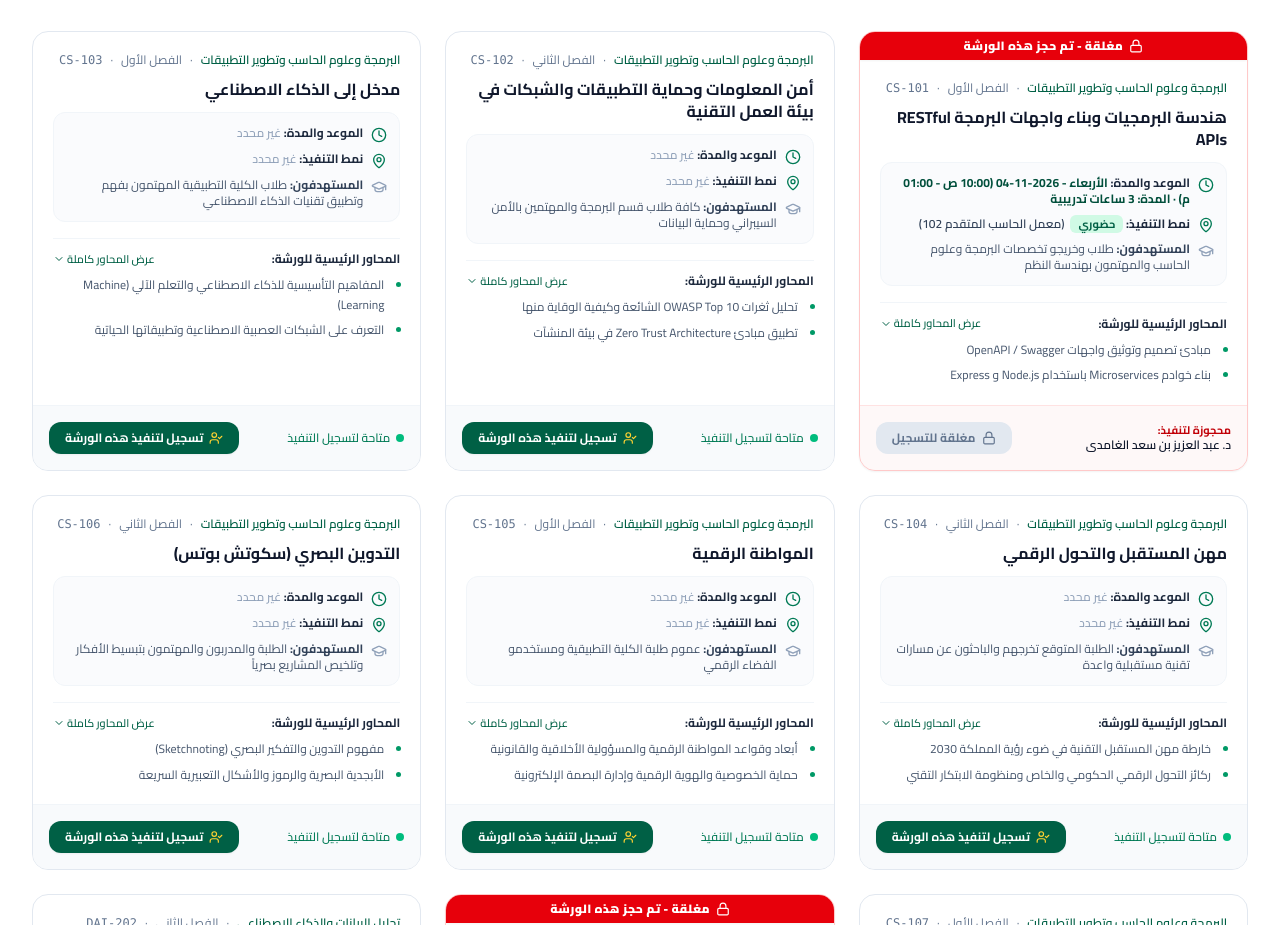
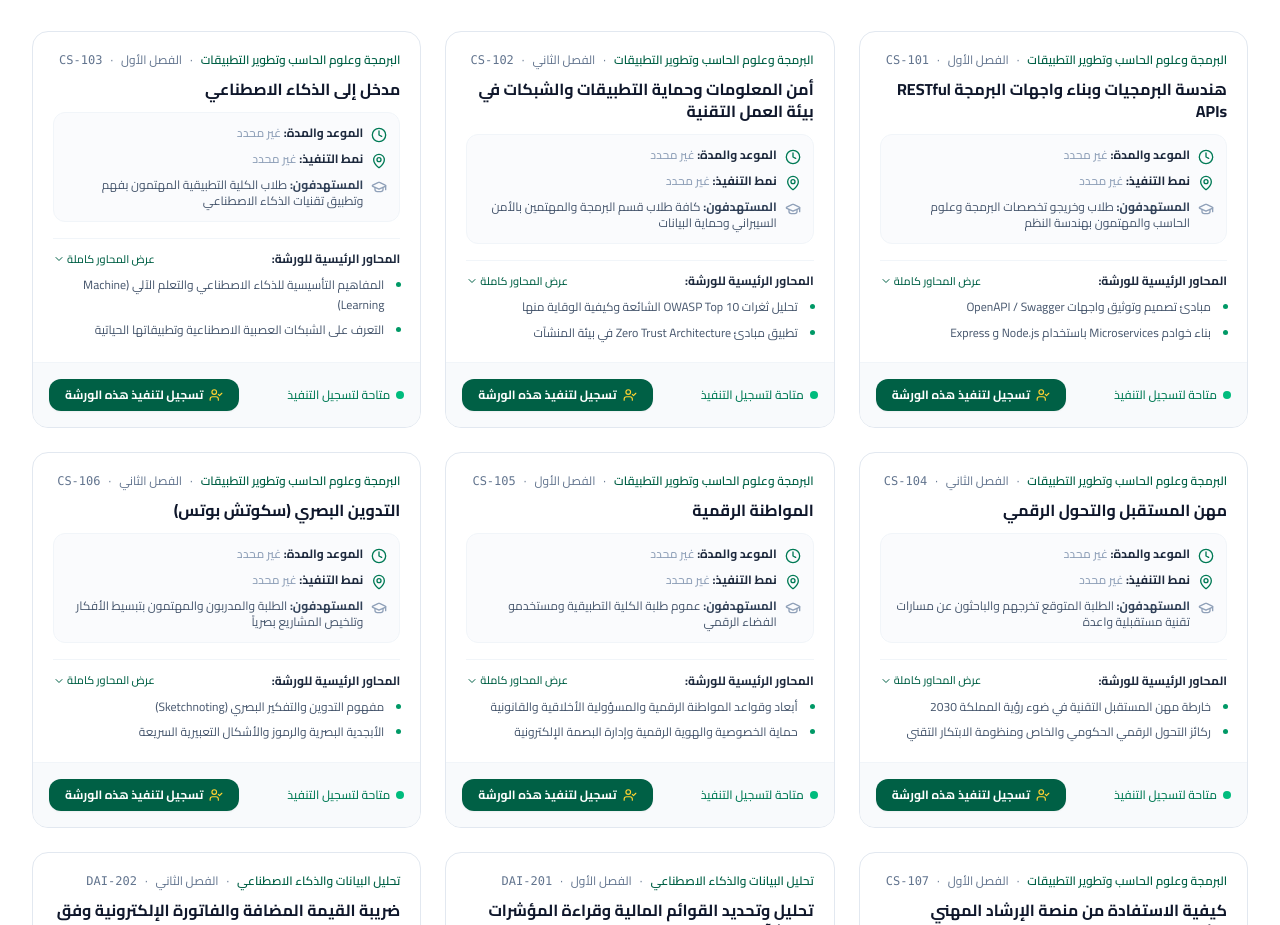
Before and after one commit to nasseralosemi/mu-workshops-portal, a React (Vite) app: page / in a window 1280 px wide. Shown: the part 1875-2800 px from the top of the page. Built offline with nearby package versions, Linux system fonts and the light colour scheme; no server answers; the database is empty.

Commit message:
refactor: remove hardcoded mock workshop registration data
Clean up codebase by removing pre-seeded registration mock data from App, HTML generator, and Firebase initialization logic to ensure a fresh state for production.

```diff
--- a/src/App.tsx
+++ b/src/App.tsx
@@ -32,69 +32,28 @@ import {
 export default function App() {
   // Workshops state with local storage fallback
   const [workshops, setWorkshops] = useState<Workshop[]>(() => {
-    // Prepare baseline seeded workshops
-    const seeded = [...INITIAL_WORKSHOPS];
-    seeded[0] = {
-      ...seeded[0],
-      instructor: {
-        doctorName: 'د. عبد العزيز بن سعد الغامدي',
-        academicRank: 'أستاذ مشارك',
-        department: 'البرمجة وعلوم الحاسب وتطوير التطبيقات',
-        email: 'a.alghamdi@mu.edu.sa',
-        phone: '0555123456',
-        confirmedDate: '2026-11-04',
-        executionDay: 'الأربعاء',
-        executionTime: '10:00 ص - 01:00 م',
-        durationHours: '3 ساعات تدريبية',
-        deliveryMode: 'حضوري',
-        locationOrLink: 'معمل الحاسب المتقدم 102',
-        notes: 'تم حجز معمل 102 وتجهيز بيئات الحوسبة السحابية',
-        registeredAt: '19 أكتوبر 2026',
-        registrationCode: 'MU-WRK-4819',
-      },
-    };
-    seeded[7] = {
-      ...seeded[7],
-      instructor: {
-        doctorName: 'د. نورة بنت فهد التميمي',
-        academicRank: 'أستاذ مساعد',
-        department: 'التسويق وإدارة السياحة والضيافة',
-        email: 'n.altamimi@mu.edu.sa',
-        phone: '0501239876',
-        confirmedDate: '2026-11-09',
-        executionDay: 'الإثنين',
-        executionTime: '11:00 ص - 01:00 م',
-        durationHours: 'ساعتان تدريبيتان',
-        deliveryMode: 'حضوري',
-        locationOrLink: 'قاعة الابتكار والتسويق 201',
-        notes: 'قاعة الابتكار والتسويق مع شاشات تفاعلية',
-        registeredAt: '18 أكتوبر 2026',
-        registrationCode: 'MU-WRK-9204',
-      },
-    };
-
     try {
       const saved = localStorage.getItem('mu_workshops_data');
       if (saved) {
         const parsed = JSON.parse(saved);
         if (Array.isArray(parsed) && parsed.length > 0) {
           const savedMap = new Map(parsed.map((w: Workshop) => [w.id, w]));
-          const merged = seeded.map((w) => {
+          const merged = INITIAL_WORKSHOPS.map((w) => {
             const savedItem = savedMap.get(w.id);
             if (savedItem && savedItem.instructor) {
-              return { ...w, instructor: savedItem.instructor };
+              return { ...w, ...savedItem };
             }
             return w;
           });
-          const seededIds = new Set(seeded.map((w) => w.id));
-          const extraUser = parsed.filter((w: Workshop) => !seededIds.has(w.id));
+          const initIds = new Set(INITIAL_WORKSHOPS.map((w) => w.id));
+          const extraUser = parsed.filter((w: Workshop) => !initIds.has(w.id));
           return [...merged, ...extraUser];
         }
       }
     } catch (e) {
       console.warn('Could not read from localStorage', e);
     }
-    return seeded;
+    return INITIAL_WORKSHOPS;
   });
 
   // Proposals state with local storage fallback
@@ -105,25 +64,7 @@ export default function App() {
     } catch (e) {
       console.warn('Could not read proposals from localStorage', e);
     }
-    return [
-      {
-        id: 'prop-sample-1',
-        proposalCode: 'MU-PROP-8371',
-        facultyName: 'د. خالد بن محمد السعيد',
-        academicRank: 'أستاذ مساعد',
-        department: 'تحليل البيانات والذكاء الاصطناعي',
-        email: 'k.alsaeed@mu.edu.sa',
-        phone: '0544882211',
-        workshopTitle: 'أتمتة العمليات التجارية باستخدام وكلاء الذكاء الاصطناعي AI Agents',
-        semester: 'الفصل الثاني',
-        deliveryMode: 'حضوري',
-        targetAudience: 'طلاب تحليل البيانات وعلوم الحاسب',
-        topics: 'مقدمة عن وكلاء الذكاء الاصطناعي المستقلين، بناء وكيل باستخدام LangChain، وربطه بقواعد البيانات والبريد.',
-        expectedOutcomes: 'إتقان برمجة وكيل ذكي ينجز مهام مكتبية معقدة بصورة ذاتية.',
-        specialRequirements: 'معمل أجهزة حاسوب متصلة بالإنترنت السريع.',
-        submittedAt: '17 أكتوبر 2026',
-      },
-    ];
+    return [];
   });
 
   // Firebase Real-time and Cloud connection state
@@ -167,7 +108,7 @@ export default function App() {
               const merged = INITIAL_WORKSHOPS.map((initW) => {
                 const cloudItem = cloudMap.get(initW.id);
                 if (cloudItem && cloudItem.instructor) {
-                  return { ...initW, instructor: cloudItem.instructor };
+                  return { ...initW, ...cloudItem };
                 }
                 return initW;
               });
--- a/src/utils/singleFileHtmlGenerator.ts
+++ b/src/utils/singleFileHtmlGenerator.ts
@@ -619,11 +619,7 @@ export function generateSingleFileHtml(): string {
     let PROPOSALS = [];
     let isSupervisorUnlocked = false;
 
-    // Seed 2 default registrations
-    WORKSHOPS[0].instructor = { doctorName: 'د. عبد العزيز بن سعد الغامدي', academicRank: 'أستاذ مشارك', department: 'البرمجة وعلوم الحاسب', email: 'a.alghamdi@mu.edu.sa', phone: '0555123456', confirmedDate: WORKSHOPS[0].defaultSchedule, deliveryMode: 'حضوري', registrationCode: 'MU-WRK-4819' };
-    if (WORKSHOPS[6]) {
-      WORKSHOPS[6].instructor = { doctorName: 'د. نورة بنت فهد التميمي', academicRank: 'أستاذ مساعد', department: 'التسويق', email: 'n.altamimi@mu.edu.sa', phone: '0501239876', confirmedDate: WORKSHOPS[6].defaultSchedule, deliveryMode: 'حضوري', registrationCode: 'MU-WRK-9204' };
-    }
+    // WORKSHOPS contains current platform workshops as passed from state
 
     function playChime() {
       try {
```
Also changed, not shown: src/firebase.ts (+29 -87 lines).
